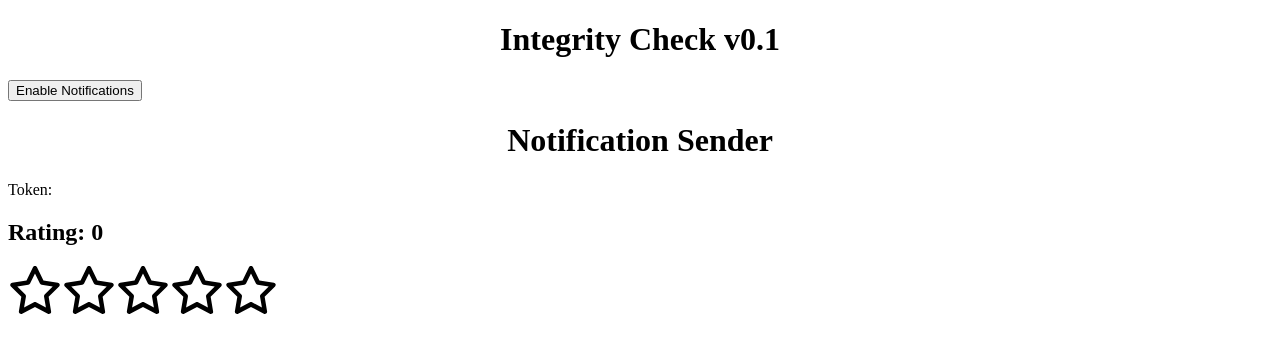
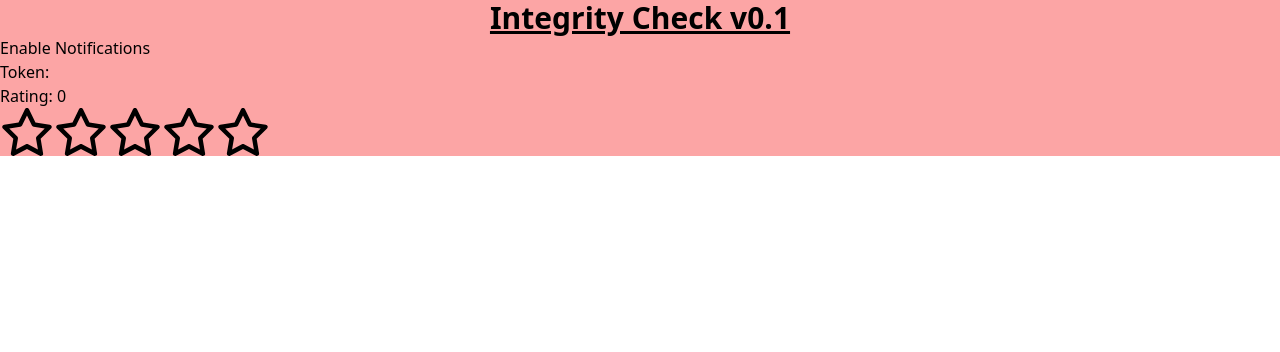
Before and after one commit to gavacq/integrity-check, a Next.js app: page / in a window 1280 px wide. Shown: the top 352 px of the page. Built offline with nearby package versions, Linux system fonts and the light colour scheme; no server answers.

Commit message:
add tailwind

```diff
--- /dev/null
+++ b/app/global.css
@@ -0,0 +1,3 @@
+@tailwind base;
+@tailwind components;
+@tailwind utilities;
--- a/app/layout.tsx
+++ b/app/layout.tsx
@@ -1,5 +1,6 @@
 import type { Metadata, Viewport } from "next";
 import type { ReactNode } from "react";
+import "./global.css"
 
 const APP_NAME = "Serwist example";
 const APP_DESCRIPTION = "This is an example of using Serwist with Next.js";
--- a/app/page.tsx
+++ b/app/page.tsx
@@ -9,11 +9,11 @@ export const metadata: Metadata = {
 
 export default function Page() {
   return (
-    <>
-      <h1>Integrity Check v0.1</h1>
+    <div className="bg-red-300">
+      <h1 className="text-3xl font-bold underline">Integrity Check v0.1</h1>
       <NotificationPermission />
       <NotificationSender />
       <StarRating />
-    </>
+    </div>
   );
 }
--- a/components/NotificationSender.tsx
+++ b/components/NotificationSender.tsx
@@ -98,7 +98,6 @@ const NotificationSender = () => {
 
   return (
     <div>
-      <h1>Notification Sender</h1>
       <p>Token: {token}</p>
     </div>
   );
--- a/package.json
+++ b/package.json
@@ -27,7 +27,10 @@
     "@types/node": "20.10.5",
     "@types/react": "18.2.45",
     "@types/react-dom": "18.2.18",
+    "autoprefixer": "^10.4.17",
     "firebase-tools": "^13.3.0",
+    "postcss": "^8.4.35",
+    "tailwindcss": "^3.4.1",
     "typescript": "5.3.3"
   }
 }
--- /dev/null
+++ b/postcss.config.cjs
@@ -0,0 +1,6 @@
+module.exports = {
+  plugins: {
+    tailwindcss: {},
+    autoprefixer: {},
+  },
+}
--- /dev/null
+++ b/tailwind.config.cjs
@@ -0,0 +1,12 @@
+/** @type {import('tailwindcss').Config} */
+module.exports = {
+  content: [
+    "./app/**/*.{js,ts,jsx,tsx,mdx}",
+    "./pages/**/*.{js,ts,jsx,tsx,mdx}",
+    "./components/**/*.{js,ts,jsx,tsx,mdx}",
+  ],
+  theme: {
+    extend: {},
+  },
+  plugins: [],
+}
```
Also changed, not shown: pages/_app.tsx (deleted, +0 -27 lines), pages/_document.tsx (deleted, +0 -25 lines), pages/pages/index.tsx (deleted, +0 -12 lines), tsconfig.json (+7 -7 lines), 1 other file (tests, documents, lock files or other folders).
